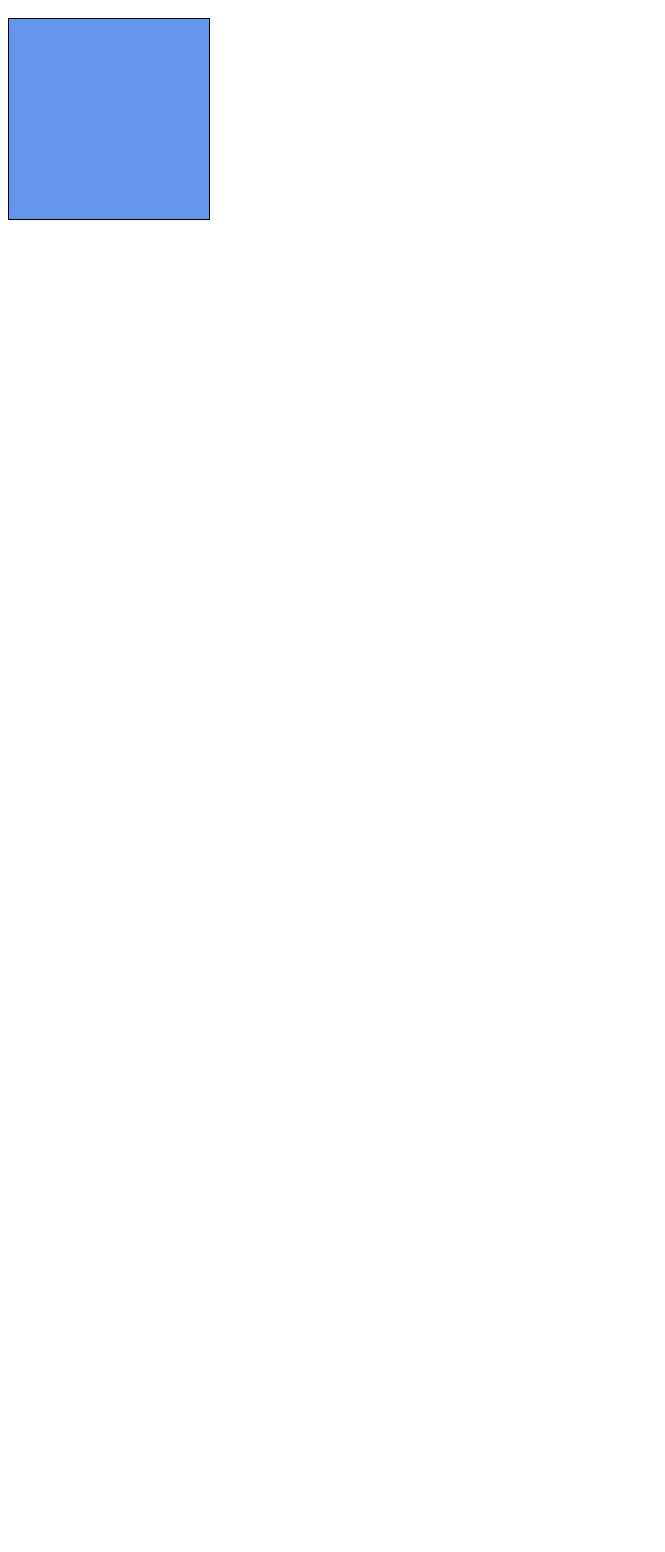
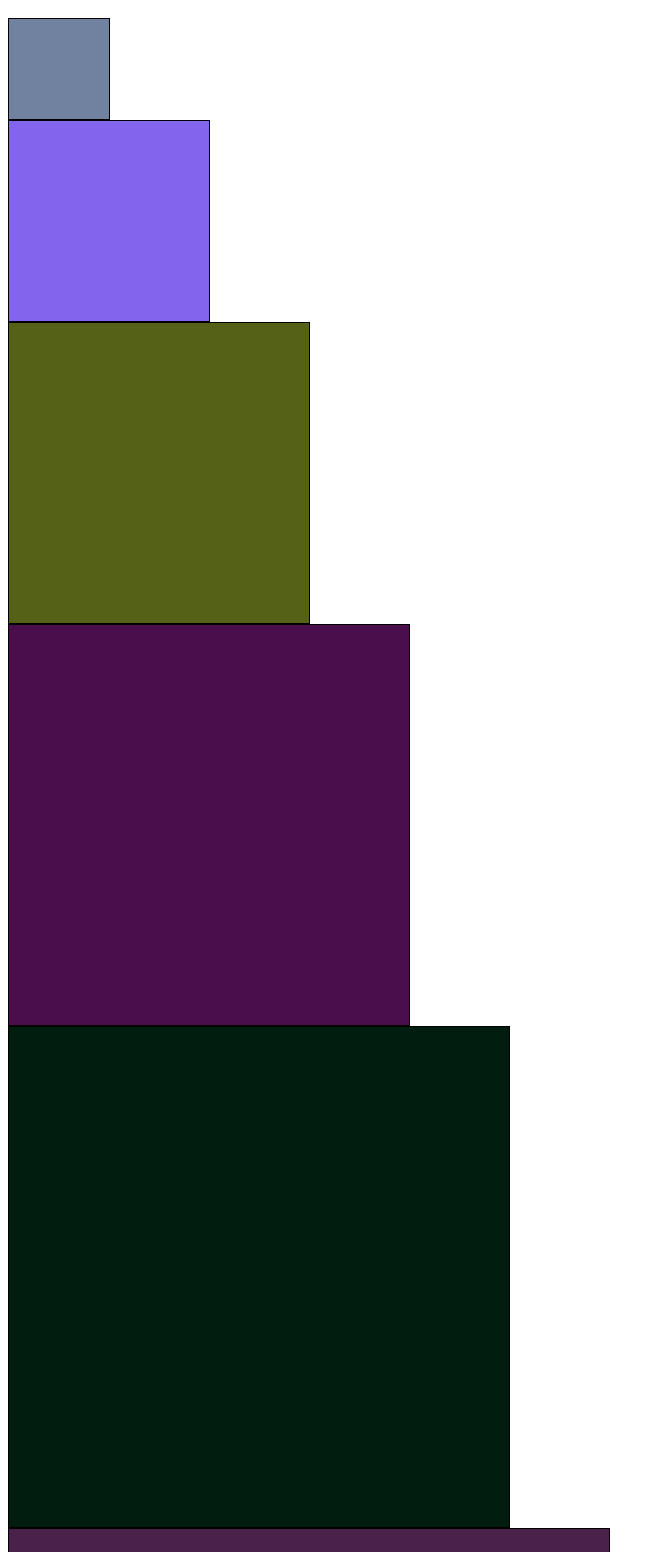
Before and after one commit to paulbfarrell007/FSW100, a plain HTML site: page Week6/CSS Pseudo Selectors & Transitions/index.html in a window 1280 px wide. Shown: the part 48-1600 px from the top of the page, without its empty margins (0-665 px from the left). Before the commit the page ends 800 px from the top, so only its background shows below. Drawn offline with Linux system fonts and the light colour scheme.

Commit message:
Add files via upload

```diff
--- a/Week6/CSS Pseudo Selectors & Transitions/index.css
+++ b/Week6/CSS Pseudo Selectors & Transitions/index.css
@@ -1,8 +1,25 @@
-.box {
+.box1 {
+    width: 100px;
+    height: 100px;
+    border: 1px solid black;
+    background-color: rgb(113, 129, 160);
+     transition-property: background-color;
+    transition-duration: 1s;
+    transition-timing-function: ease-in-out;
+    transition-delay: 4s;
+    transition: background-color 1s ease-in 2s, width 1s ease-in-out;
+}
+
+.box:hover {
+    background-color: rgb(252, 0, 0);
+    width: 350px;
+}
+
+.box2 {
     width: 200px;
     height: 200px;
     border: 1px solid black;
-    background-color: cornflowerblue;
+    background-color: rgb(130, 100, 237);
     /* transition-property: background-color;
     transition-duration: 1s;
     transition-timing-function: ease-in-out;
@@ -11,6 +28,74 @@
 }
 
 .box:hover {
-    background-color: lightcoral;
+    background-color: rgb(178, 240, 128);
     width: 350px;
 }
+
+.box3 {
+    width: 300px;
+    height: 300px;
+    border: 1px solid black;
+    background-color: rgb(84, 97, 22);
+    /* transition-property: background-color;
+    transition-duration: 1s;
+    transition-timing-function: ease-in-out;
+    transition-delay: 4s; */
+    transition: background-color 1s ease-in 2s, width 1s ease-in-out;
+}
+
+.box:hover {
+    background-color: rgb(133, 104, 104);
+    width: 350px;
+}
+
+.box4 {
+    width: 400px;
+    height: 400px;
+    border: 1px solid black;
+    background-color: rgb(74, 14, 77);
+    /* transition-property: background-color;
+    transition-duration: 1s;
+    transition-timing-function: ease-in-out;
+    transition-delay: 4s; */
+    transition: background-color 1s ease-in 2s, width 1s ease-in-out;
+}
+
+.box:hover {
+    background-color: rgb(211, 174, 174);
+    width: 350px;
+}
+
+.box5 {
+    width: 500px;
+    height: 500px;
+    border: 1px solid black;
+    background-color: rgb(1, 29, 16);
+    /* transition-property: background-color;
+    transition-duration: 1s;
+    transition-timing-function: ease-in-out;
+    transition-delay: 4s; */
+    transition: background-color 1s ease-in 2s, width 1s ease-in-out;
+}
+
+.box:hover {
+    background-color: rgb(53, 43, 43);
+    width: 350px;
+}
+
+.box6 {
+    width: 600px;
+    height: 600px;
+    border: 1px solid black;
+    background-color: rgb(73, 33, 75);
+    /* transition-property: background-color;
+    transition-duration: 1s;
+    transition-timing-function: ease-in-out;
+    transition-delay: 4s; */
+    transition: background-color 1s ease-in 2s, width 1s ease-in-out;
+}
+
+.box:hover {
+    background-color: rgb(240, 128, 137);
+    width: 350px;
+}
--- a/Week6/CSS Pseudo Selectors & Transitions/index.html
+++ b/Week6/CSS Pseudo Selectors & Transitions/index.html
@@ -7,7 +7,12 @@
 <body>
 	<h1>Pseudo Classes & CSS Transitions</h1>
 
-	<div class="box"></div>
+	<div class="box1"></div>
+	<div class="box2"></div>
+	<div class="box3"></div>
+	<div class="box4"></div>
+	<div class="box5"></div>
+	<div class="box6"></div>
 
 </body>
 
```
